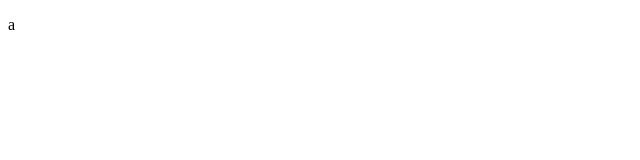
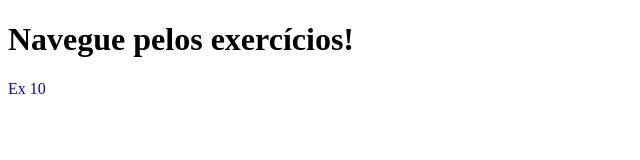
Before and after one commit to ErickProgramer/html-css, a plain HTML site: page index.html in a window 1280 px wide. Shown: the whole page, without its empty margins (0-640 px from the left). Drawn offline with Linux system fonts and the light colour scheme.

Commit message:
add a navegation

```diff
--- a/index.html
+++ b/index.html
@@ -1,12 +1,27 @@
 <!DOCTYPE html>
-<html lang="en">
+<html lang="pt-br">
 <head>
     <meta charset="UTF-8">
     <meta http-equiv="X-UA-Compatible" content="IE=edge">
     <meta name="viewport" content="width=device-width, initial-scale=1.0">
-    <title>test</title>
+    <style>
+        nav a{
+            text-decoration: none;
+            font-weight: none;
+        }
+        nav a:hover{
+            display: block;
+            border-radius: 4px;
+            background-color: darkgreen;
+            transition-duration: 2s;
+        }
+    </style>
+    <title>Init</title>
 </head>
 <body>
-  <p>a</p>
+    <h1>Navegue pelos exercícios!</h1>
+    <nav>
+        <a href="modulo 2/aula21/Ex10/desafio10.html">Ex 10</a>
+    </nav>
 </body>
 </html>
```
